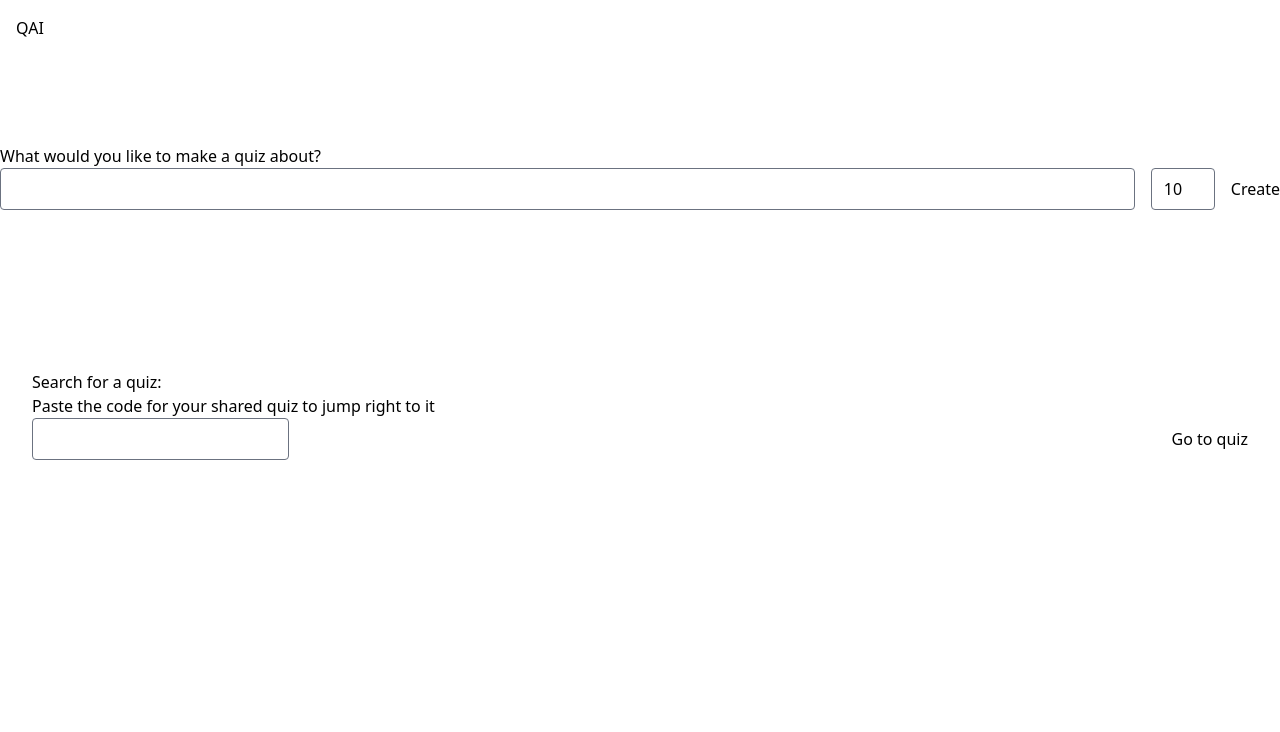
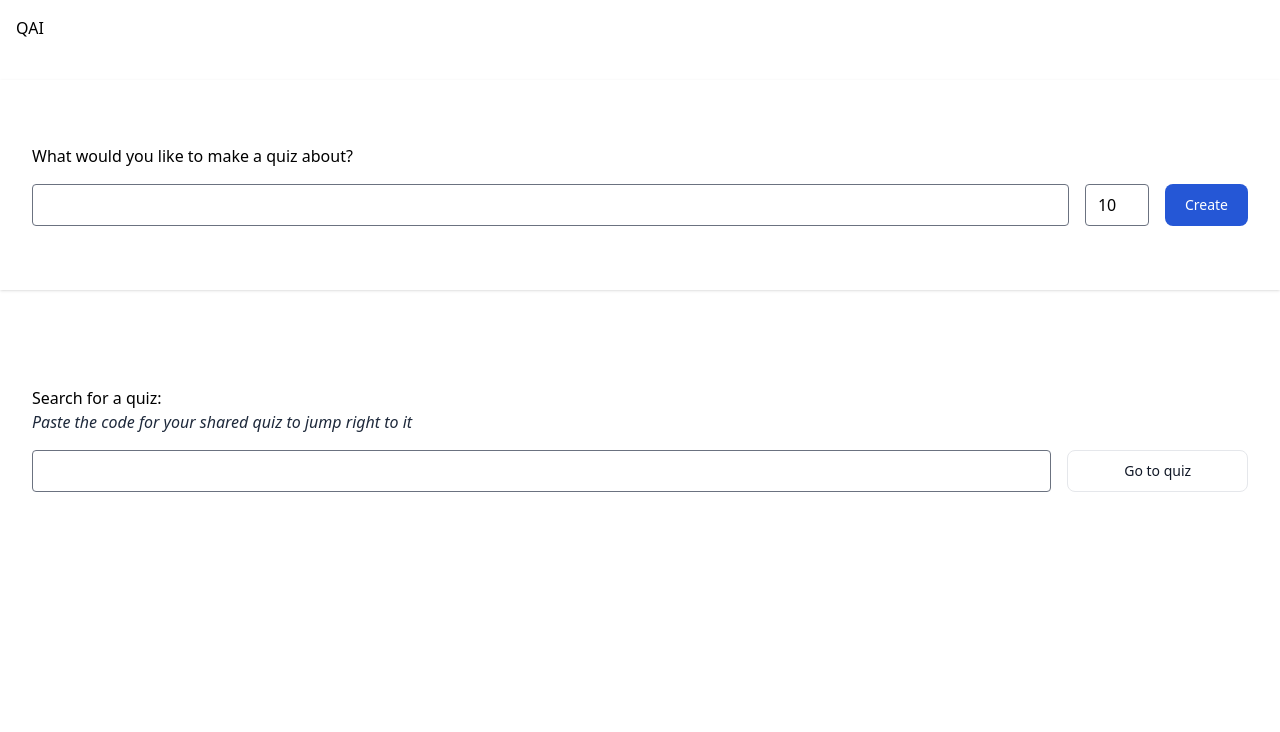
Before and after one commit to thisisthemurph/quizai, a FastAPI app: page / in a window 1280 px wide. Shown: the top 732 px of the page. Before the commit the page ends 460 px from the top, so only its background shows below. Run offline with FastAPI, Linux system fonts and the light colour scheme; parts of the project's set-up code (start-up, migrations or seed data) failed here and were passed over; some libraries are stand-ins or nearby versions.

Commit message:
Updte base button styles

```diff
--- a/static/css/app.css
+++ b/static/css/app.css
@@ -606,7 +606,8 @@ input[type="text"],
   border-radius: 0.25rem;
 }
 
-input[type="text"] {
+input[type="text"],
+    input[type="search"] {
   width: 100%;
 }
 
@@ -743,12 +744,28 @@ input[type="text"] {
   margin-top: 4rem;
 }
 
+.mt-4 {
+  margin-top: 1rem;
+}
+
+.ml-8 {
+  margin-left: 2rem;
+}
+
 .block {
   display: block;
 }
 
+.inline-block {
+  display: inline-block;
+}
+
 .flex {
   display: flex;
+}
+
+.hidden {
+  display: none;
 }
 
 .h-64 {
@@ -765,6 +782,10 @@ input[type="text"] {
 
 .w-4\/5 {
   width: 80%;
+}
+
+.w-52 {
+  width: 13rem;
 }
 
 .w-64 {
@@ -803,6 +824,10 @@ input[type="text"] {
 
 .justify-between {
   justify-content: space-between;
+}
+
+.gap-2 {
+  gap: 0.5rem;
 }
 
 .gap-4 {
@@ -897,6 +922,21 @@ input[type="text"] {
   padding-bottom: 0.75rem;
 }
 
+.px-16 {
+  padding-left: 4rem;
+  padding-right: 4rem;
+}
+
+.px-4 {
+  padding-left: 1rem;
+  padding-right: 1rem;
+}
+
+.px-8 {
+  padding-left: 2rem;
+  padding-right: 2rem;
+}
+
 .pr-4 {
   padding-right: 1rem;
 }
@@ -928,6 +968,10 @@ input[type="text"] {
   line-height: 1.75rem;
 }
 
+.italic {
+  font-style: italic;
+}
+
 .text-red-400 {
   --tw-text-opacity: 1;
   color: rgb(248 113 113 / var(--tw-text-opacity));
@@ -943,9 +987,75 @@ input[type="text"] {
   color: rgb(51 65 85 / var(--tw-text-opacity));
 }
 
+.text-slate-800 {
+  --tw-text-opacity: 1;
+  color: rgb(30 41 59 / var(--tw-text-opacity));
+}
+
 .text-white {
   --tw-text-opacity: 1;
   color: rgb(255 255 255 / var(--tw-text-opacity));
+}
+
+.shadow {
+  --tw-shadow: 0 1px 3px 0 rgb(0 0 0 / 0.1), 0 1px 2px -1px rgb(0 0 0 / 0.1);
+  --tw-shadow-colored: 0 1px 3px 0 var(--tw-shadow-color), 0 1px 2px -1px var(--tw-shadow-color);
+  box-shadow: var(--tw-ring-offset-shadow, 0 0 #0000), var(--tw-ring-shadow, 0 0 #0000), var(--tw-shadow);
+}
+
+.btn {
+  display: inline-flex;
+  align-items: center;
+  justify-content: center;
+  border-radius: 0.5rem;
+  padding-left: 1.25rem;
+  padding-right: 1.25rem;
+  padding-top: 0.625rem;
+  padding-bottom: 0.625rem;
+  text-align: center;
+  font-size: 0.875rem;
+  line-height: 1.25rem;
+  font-weight: 500;
+}
+
+.btn:focus {
+  outline: 2px solid transparent;
+  outline-offset: 2px;
+  --tw-ring-offset-shadow: var(--tw-ring-inset) 0 0 0 var(--tw-ring-offset-width) var(--tw-ring-offset-color);
+  --tw-ring-shadow: var(--tw-ring-inset) 0 0 0 calc(4px + var(--tw-ring-offset-width)) var(--tw-ring-color);
+  box-shadow: var(--tw-ring-offset-shadow), var(--tw-ring-shadow), var(--tw-shadow, 0 0 #0000);
+  --tw-ring-color: rgb(37 87 214 / 0.5);
+}
+
+.btn.btn-primary {
+  --tw-bg-opacity: 1;
+  background-color: rgb(37 87 214 / var(--tw-bg-opacity));
+  --tw-text-opacity: 1;
+  color: rgb(255 255 255 / var(--tw-text-opacity));
+}
+
+.btn.btn-primary:hover {
+  background-color: rgb(37 87 214 / 0.9);
+}
+
+.btn.btn-outline {
+  border-width: 1px;
+  --tw-border-opacity: 1;
+  border-color: rgb(229 231 235 / var(--tw-border-opacity));
+  --tw-bg-opacity: 1;
+  background-color: rgb(255 255 255 / var(--tw-bg-opacity));
+  --tw-text-opacity: 1;
+  color: rgb(17 24 39 / var(--tw-text-opacity));
+}
+
+.btn.btn-outline:hover {
+  --tw-bg-opacity: 1;
+  background-color: rgb(243 244 246 / var(--tw-bg-opacity));
+}
+
+.btn.btn-outline:focus {
+  --tw-ring-opacity: 1;
+  --tw-ring-color: rgb(243 244 246 / var(--tw-ring-opacity));
 }
 
 .hover\:bg-slate-300:hover {
```
